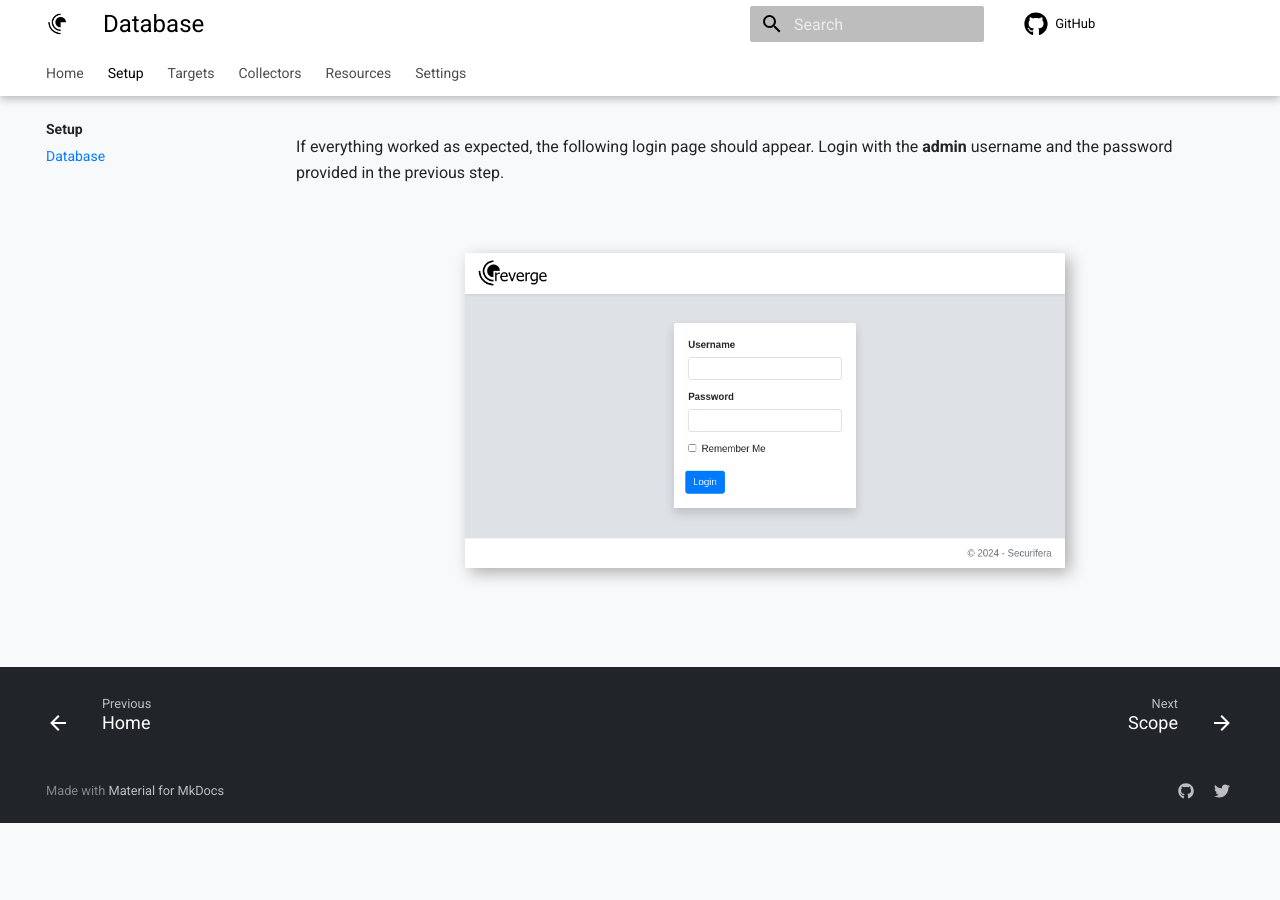
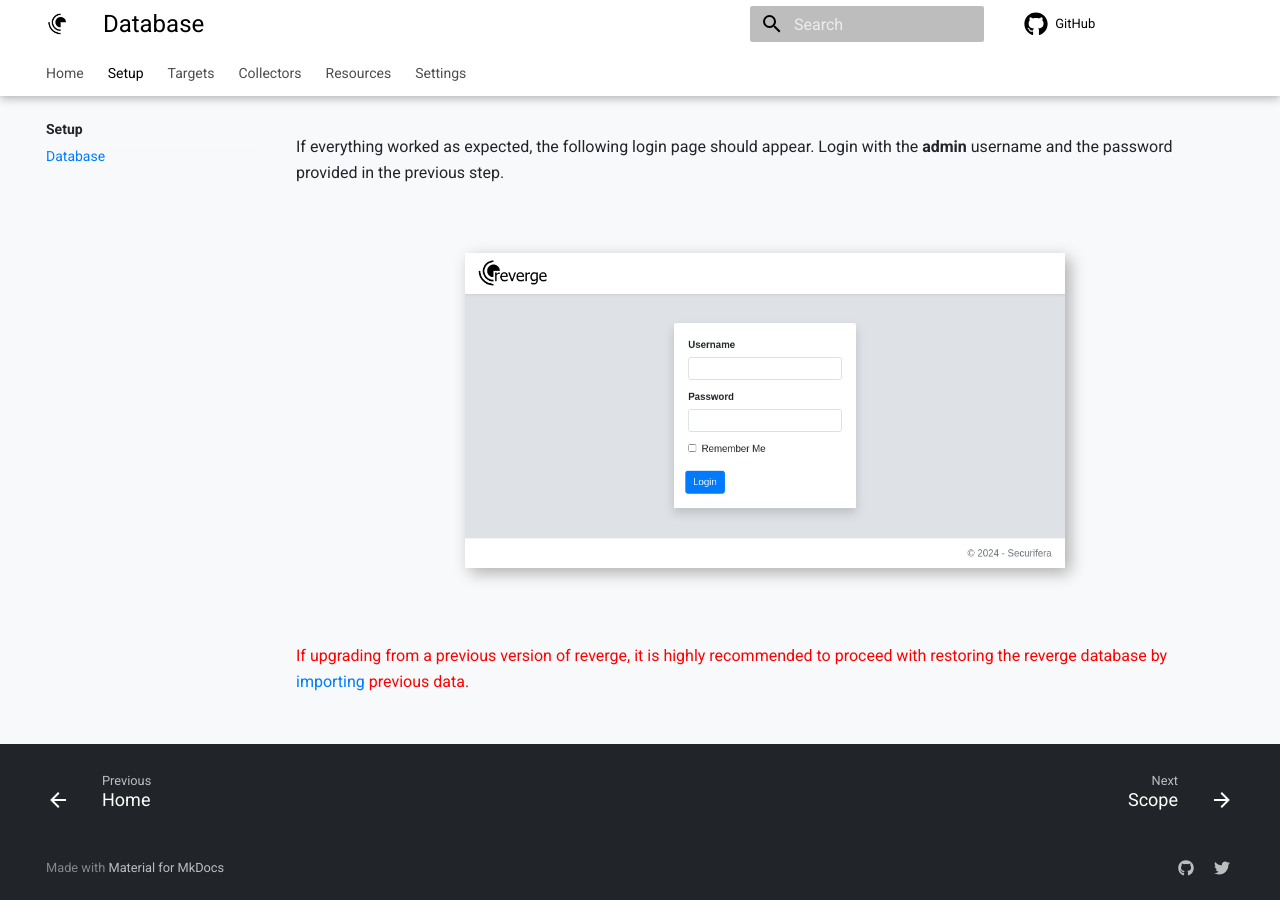
Before and after one commit to securifera/reverge_wiki, an MkDocs documentation site: the page built from docs/setup/database.md, in a window 1280 px wide and 900 px high, scrolled down 2813 px. Built offline with MkDocs 1.6.1 and Material for MkDocs 9.7.7, drawn with Linux system fonts in a browser that asks for light colours; comment, search, counter and statistics services are not loaded; before the commit the page ends 3636 px from its top, so only the background shows below that.

Commit message:
Database updates

```diff
--- a/docs/setup/database.md
+++ b/docs/setup/database.md
@@ -60,3 +60,6 @@ If everything worked as expected, the following login page should appear. Login
 </center>
 <br>
 <br>
+<span style="color: red;">If upgrading from a previous version of reverge, it is highly recommended to proceed with restoring the reverge database by [importing](/settings/database#import-tables) previous data.</span>
+<br>
+<br>
```
Also changed, not shown: docs/settings/database.md (+15 -0 lines), docs/assets/download_btn.png (added), docs/assets/export_db.png (added), docs/assets/import_db.png (added).
